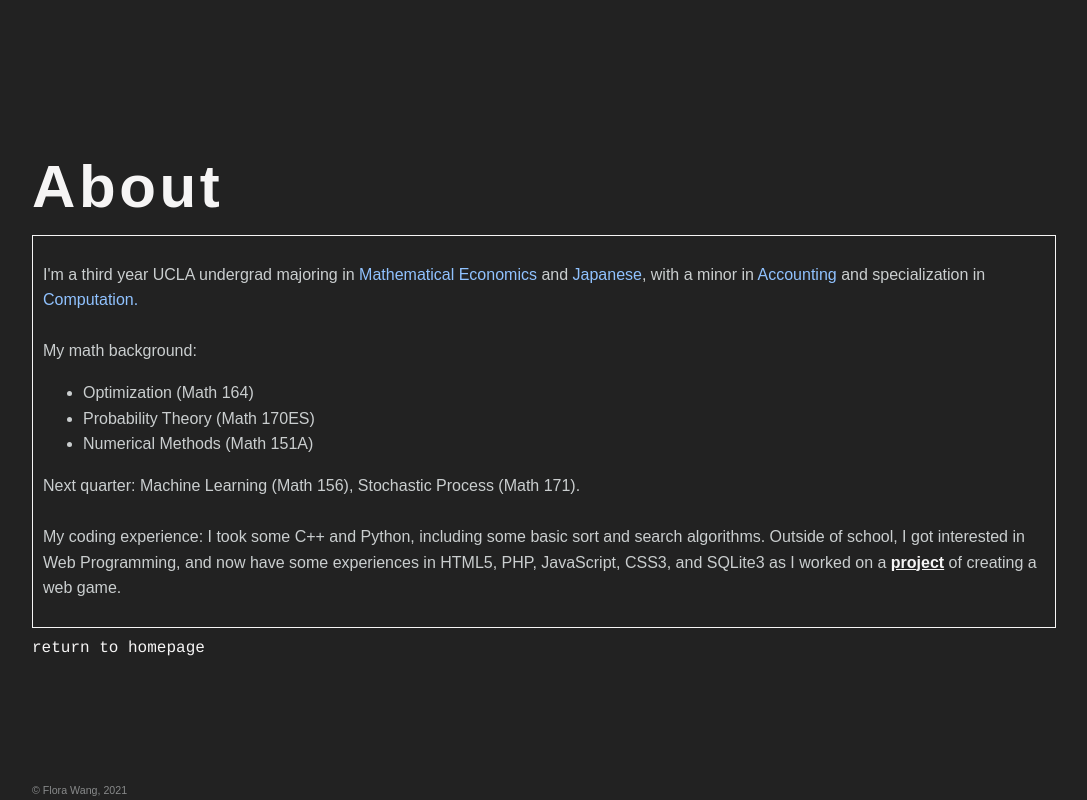
After one commit to shizuchanw/blog, a PHP site: page /about.html in a window 1280 px wide. The commit adds this page. Shown: the whole page, without its empty margins (18-1105 px from the left). Run offline with PHP 8.4, Linux system fonts and the light colour scheme.

Commit message:
Add files via upload

```diff
--- /dev/null
+++ b/about.html
@@ -0,0 +1,30 @@
+<!DOCTYPE html>
+<html>
+<head>
+	<meta charset="utf-8">
+	<link rel="stylesheet" href="basic.css">
+	<title>About</title>
+</head>
+<body id="about-body">
+	<header>
+		<h1 id="about-title">About</h1>
+	<header>
+	<main id="about-main">
+		<p>
+			I'm a third year UCLA undergrad majoring in <span class="highlight">Mathematical Economics</span> and <span class="highlight">Japanese</span>, with a minor in <span class="highlight">Accounting</span> and specialization in <span class="highlight">Computation.</span><br><br>
+			My math background:
+			<ul>
+				<li>Optimization (Math 164)</li>
+				<li>Probability Theory (Math 170ES)</li>
+				<li>Numerical Methods (Math 151A)</li>
+			</ul>
+			Next quarter: Machine Learning (Math 156), Stochastic Process (Math 171).<br><br>
+			My coding experience: I took some C++ and Python, including some basic sort and search algorithms. Outside of school, I got interested in Web Programming, and now have some experiences in HTML5, PHP, JavaScript, CSS3, and SQLite3 as I worked on a <a href="https://shizuchanw.github.io/game1/" id="project">project</a> of creating a web game.
+		</p>
+	</main>
+	<a href="index.html" class="gohome">return to homepage</a>
+	<footer>
+		<small>&copy; Flora Wang, <script>document.write(new Date().getFullYear());</script></small>
+	</footer>
+</body>
+</html>
--- a/basic.css
+++ b/basic.css
@@ -2,14 +2,21 @@ body
 {
 	height: 100vh;
 	width: 100%;
+  /*
 	background-image: url(https://wallpapercave.com/wp/wp1836700.jpg);
 	background-position: center;
 	background-size: cover;
+  */
+  background-color: #222222;
 	padding: , 5%;
 	box-sizing: border-box;
 	position: relative;
 
-	/*this makes everything inside the body centered*/
+  color: #cacecf;
+  font-family: Arial, Helvetica, sans-serif;
+
+	/*this makes everything inside the body
+  centered vertically and horizontally*/
 	display: flex;
 	justify-content: center;
 	align-items: center;
@@ -21,14 +28,13 @@ body
 }
 
 
-h1{
+#home-title{
+  color: #f6f5f5;
 	font-size: 60px;
 	margin-top: 24px;
 	margin-bottom: 15px;
-	color: #f6f5f5;
-  font-family: sans-serif;
-    letter-spacing: 0.06em;
-    margin: 0;
+  letter-spacing: 0.06em;
+  margin: 0;
 
 }
 
@@ -38,25 +44,62 @@ nav{
     margin-top: 0.5em;
 }
 
-
-nav a{
+a{
   color: #f6f5f5;
   transition: color 0.5s;
   text-decoration: none;
 }
-nav a:hover {
-  color: #dec2b6;
+a:hover {
+  color: #70c2ff;
 }
 
 
-#contact{
-  color: #f6f5f5;
-  font-size: 0.7em;
-  opacity: 0.9;
+main{
+  position: relative;
+  padding-bottom: 50px;
 }
 
 footer{
-	color: #f6f5f5;
-    font-size: 0.6em;
+    font-size: 0.8em;
     opacity: 0.6;
+    position: absolute;
+    bottom: 0;
 }
+
+.highlight{
+  color: #90c2ff
+}
+
+
+.gohome{
+    font-family: Courier, monospace;
+    display: block;
+    margin-top: 0.5em;
+}
+
+/*for the about page*/
+#about-body{
+  text-align: left;
+  margin-left: 50px;
+  width: 80%
+}
+
+#about-title{
+  color: #f6f5f5;
+  font-size: 60px;
+  margin-top: 24px;
+  margin-bottom: 15px;
+  letter-spacing: 0.06em;
+  margin: 0;
+
+}
+
+#about-main{
+  border: 1px solid #f6f5f5;
+  padding: 10px;
+}
+
+#project{
+  font-weight: 700;
+  text-decoration:underline;
+}
```
Also changed, not shown: index.html (+15 -13 lines), favicons/apple-touch-icon.png (added), favicons/favicon-16x16.png (added), favicons/favicon-32x32.png (added), favicons/favicon.ico (added), favicons/site.webmanifest (added), icons/email.png (added), icons/linkedin.png (added), icons/wechat.png (added).
